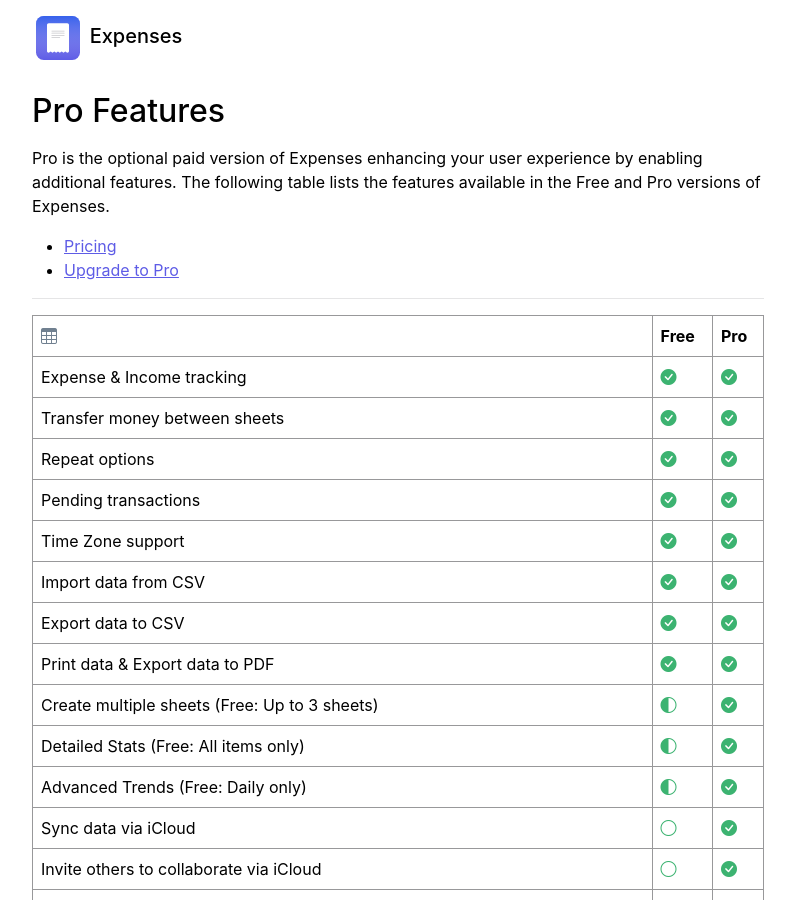
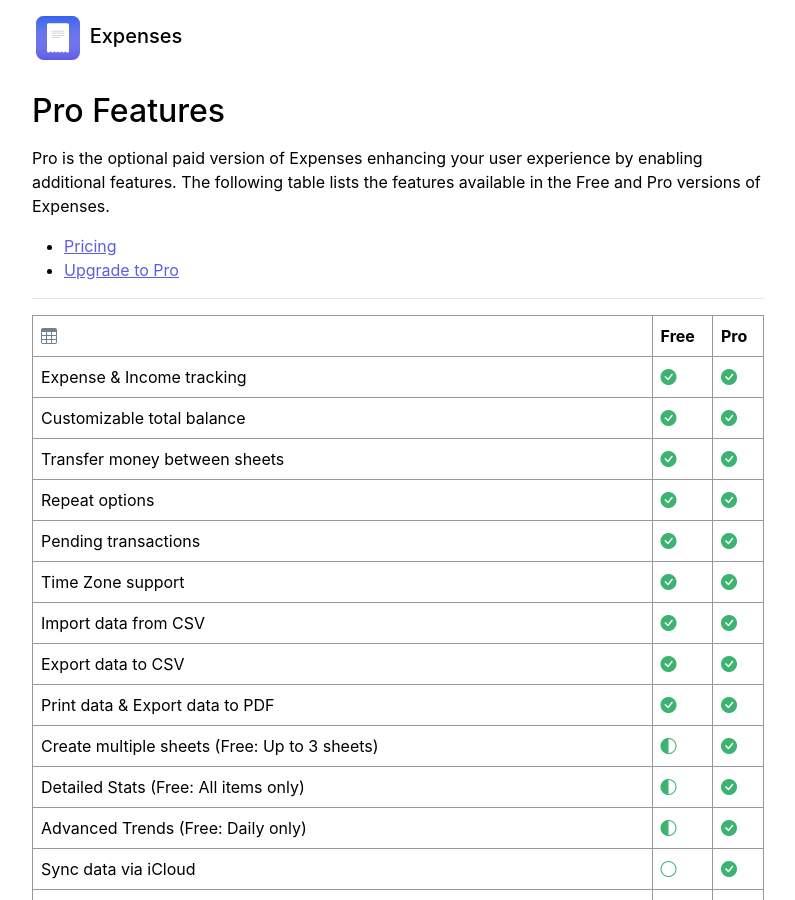
Before and after one commit to bluecometlabs/getexpenses.app, a Jekyll site: the page built from pages/pro.md, in a window 1280 px wide and 900 px high. Shown: the whole window, without its empty margins (242-1037 px from the left). Built offline with Jekyll 4.4.1, drawn with Linux system fonts in a browser that asks for light colours.

Commit message:
Update pro page

```diff
--- a/pages/pro.md
+++ b/pages/pro.md
@@ -25,6 +25,11 @@
         <tbody>
             <tr>
                 <td>Expense & Income tracking</td>
+                <td><i class="bi bi-check-circle-fill" style="color: mediumseagreen;"></i></td>
+                <td><i class="bi bi-check-circle-fill" style="color: mediumseagreen;"></i></td>
+            </tr>
+            <tr>
+                <td>Customizable total balance</td>
                 <td><i class="bi bi-check-circle-fill" style="color: mediumseagreen;"></i></td>
                 <td><i class="bi bi-check-circle-fill" style="color: mediumseagreen;"></i></td>
             </tr>
```
